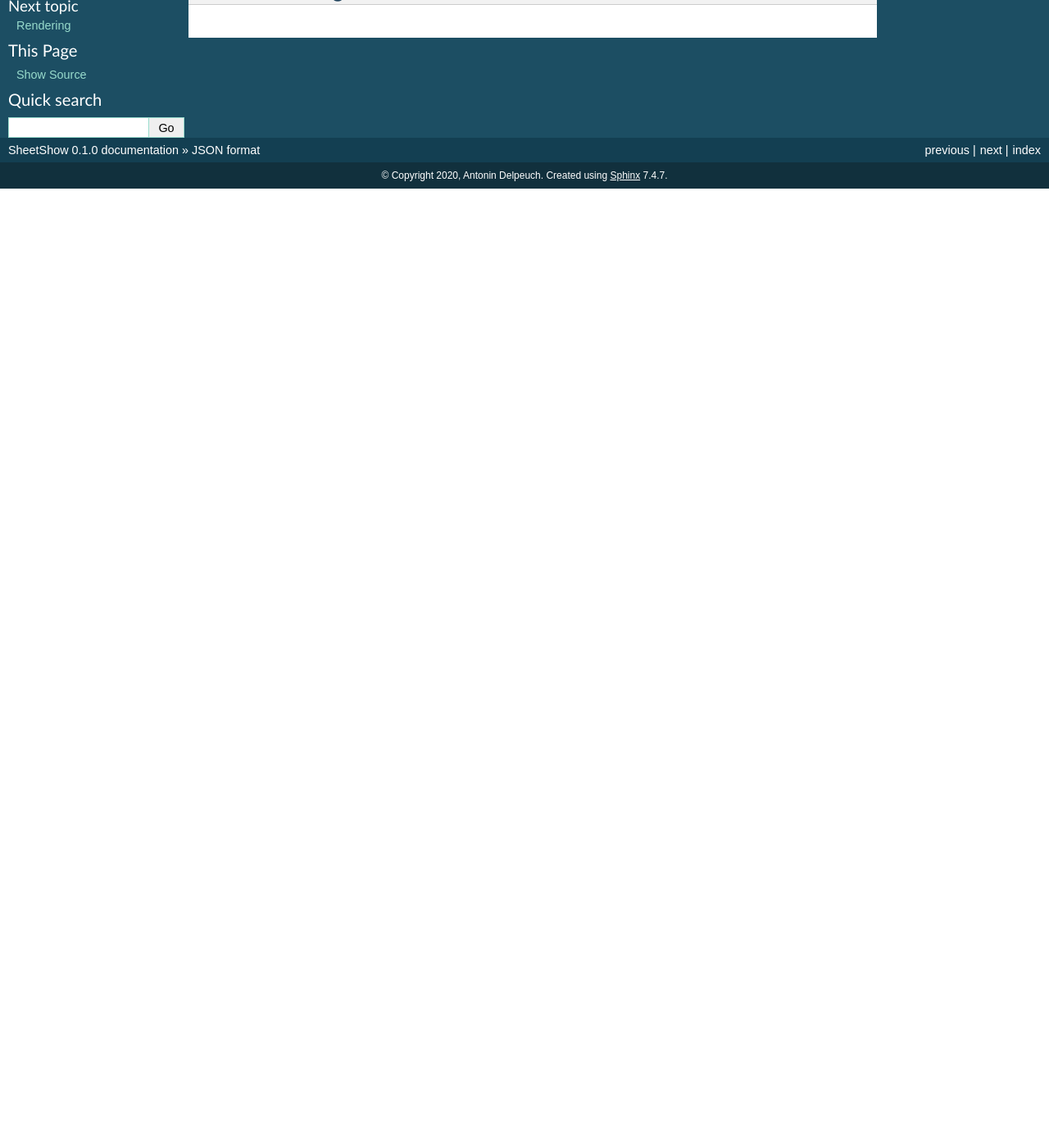
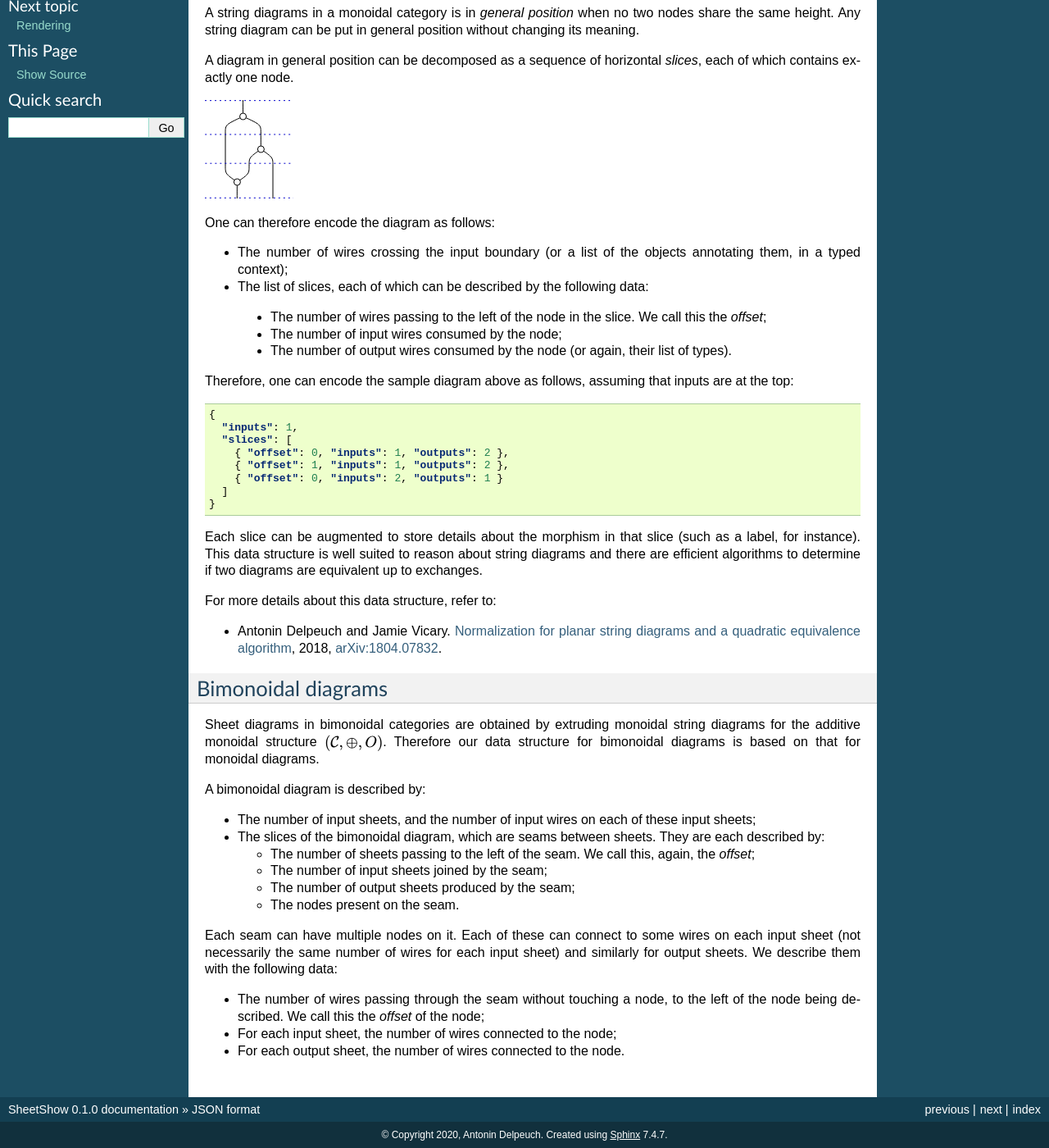
Before and after one commit to wetneb/sheetshow, a Sphinx documentation site: the page built from docs/json_format.rst, in a window 1280 px wide and 1400 px high, scrolled down 221 px. Shown: the whole window at 82% size. Built offline with Sphinx 7.4.7, drawn with Linux system fonts in a browser that asks for light colours; before the commit the page ends 900 px from its top, so only the background shows below that; some of the changed text lies outside the part shown.

Commit message:
Expand docs on JSON format

```diff
--- a/docs/conf.py
+++ b/docs/conf.py
@@ -31,7 +31,11 @@ release = '0.1.0'
 # extensions coming with Sphinx (named 'sphinx.ext.*') or your custom
 # ones.
 extensions = [
+    'sphinx.ext.mathjax',
 ]
+
+# MathJax config
+mathjax_path="https://cdn.mathjax.org/mathjax/latest/MathJax.js?config=TeX-AMS-MML_HTMLorMML"
 
 # Add any paths that contain templates here, relative to this directory.
 templates_path = ['_templates']
--- a/docs/json_format.rst
+++ b/docs/json_format.rst
@@ -1,12 +1,76 @@
 .. _page-json_format:
+
+.. highlight:: JSON
 
 JSON format
 ===========
 
 We explain here the JSON format used to represent the morphisms.
+The first step to understand the format is to explain the data
+structure we use to represent `monoidal string diagrams <https://en.wikipedia.org/wiki/String_diagram>`_.
+These are  simpler than bimonoidal diagrams as they can be drawn in the plane.
 
-Representation of monoidal string diagrams
-------------------------------------------
+Data structure for monoidal string diagrams
+-------------------------------------------
+
+A string diagrams in a monoidal category is in *general position* when no two nodes share the same height.
+Any string diagram can be put in general position without changing its meaning.
+
+A diagram in general position can be decomposed as a sequence of horizontal *slices*, each of which
+contains exactly one node.
+
+.. image:: monoidal_diagram.svg
+
+One can therefore encode the diagram as follows:
+
+* The number of wires crossing the input boundary (or a list of the objects annotating them, in a typed context);
+* The list of slices, each of which can be described by the following data:
+
+ + The number of wires passing to the left of the node in the slice. We call this the *offset*;
+ + The number of input wires consumed by the node;
+ + The number of output wires consumed by the node (or again, their list of types).
+
+Therefore, one can encode the sample diagram above as follows, assuming that inputs are at the top::
+
+   {
+     "inputs": 1,
+     "slices": [
+       { "offset": 0, "inputs": 1, "outputs": 2 },
+       { "offset": 1, "inputs": 1, "outputs": 2 },
+       { "offset": 0, "inputs": 2, "outputs": 1 }
+     ]
+   }
+
+Each slice can be augmented to store details about the morphism in that slice (such as a label, for instance).
+This data structure is well suited to reason about string diagrams and there are efficient algorithms to determine
+if two diagrams are equivalent up to exchanges.
+
+For more details about this data structure, refer to:
+
+* Antonin Delpeuch and Jamie Vicary. `Normalization for planar string diagrams and a quadratic equivalence algorithm <https://arxiv.org/pdf/1804.07832.pdf>`_, 2018, `arXiv:1804.07832 <https://arxiv.org/abs/1804.07832>`_.
 
 Bimonoidal diagrams
 -------------------
+
+Sheet diagrams in bimonoidal categories are obtained by extruding monoidal string diagrams for
+the additive monoidal structure :math:`(\mathcal{C}, \oplus, O)`.
+Therefore our data structure for bimonoidal diagrams is based on that for monoidal diagrams.
+
+A bimonoidal diagram is described by:
+
+* The number of input sheets, and the number of input wires on each of these input sheets;
+* The slices of the bimonoidal diagram, which are seams between sheets. They are each described by:
+
+  + The number of sheets passing to the left of the seam. We call this, again, the *offset*;
+  + The number of input sheets joined by the seam;
+  + The number of output sheets produced by the seam;
+  + The nodes present on the seam.
+
+Each seam can have multiple nodes on it. Each of these can connect to some wires on each input sheet
+(not necessarily the same number of wires for each input sheet) and similarly for output sheets.
+We describe them with the following data:
+
+* The number of wires passing through the seam without touching a node, to the left of the node being
+  described. We call this the *offset* of the node;
+* For each input sheet, the number of wires connected to the node;
+* For each output sheet, the number of wires connected to the node.
```
Also changed, not shown: docs/monoidal_diagram.svg (added).
